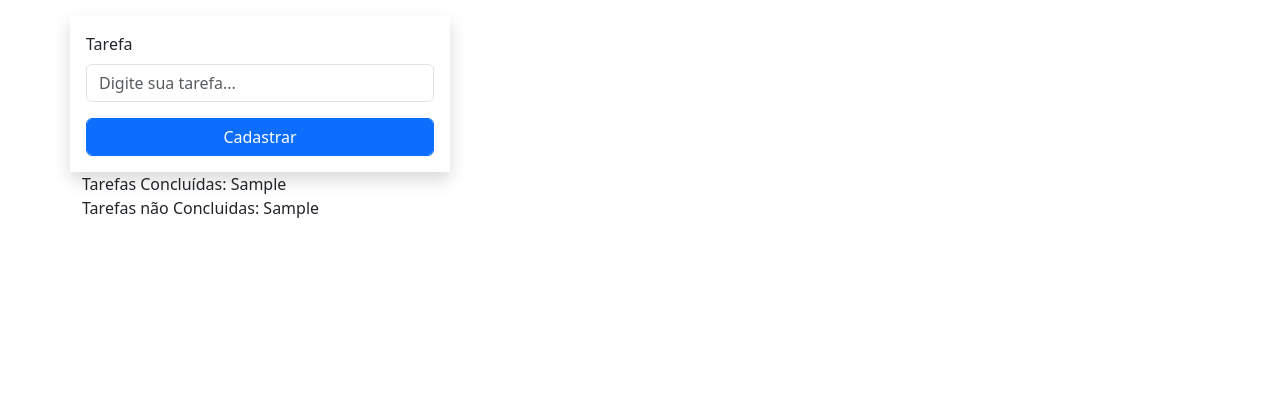
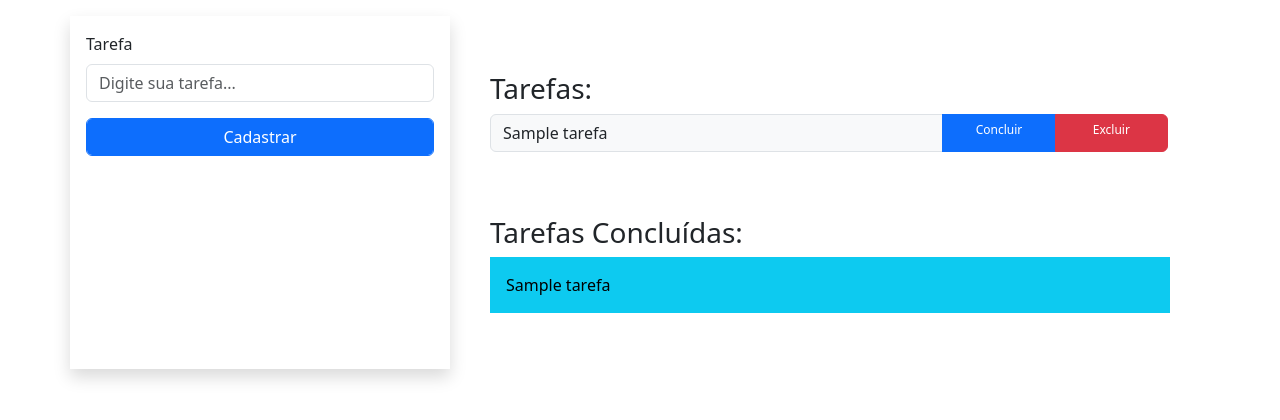
Before and after one commit to emanuel07mii/project_to_do_list, a Django app: template to_do_lists/templates/to_do_lists/index.html in a window 1280 px wide. Shown: the part 56-476 px from the top of the page. Run offline with Django 5.2, Linux system fonts and the light colour scheme; a user stored in the database is signed in; the template is opened without the code that fills it: values that come from a table or form of the project are taken from there, most other values are stand-ins (such as "Sample title", 1, 10 or a date in 2020); some libraries are stand-ins or nearby versions.

Commit message:
Estilizando página index - Aula 07

```diff
--- a/to_do_lists/templates/to_do_lists/base.html
+++ b/to_do_lists/templates/to_do_lists/base.html
@@ -4,6 +4,10 @@
 <html lang="ptbr">
 <html>
     <head>
+        <meta http-equiv="Cache-Control" content="no-cache, no-store, must-revalidate">
+        <meta http-equiv="Pragma" content="no-cache">
+        <meta http-equiv="Expires" content="0">
+
         <meta charset="utf-8">
         <meta http-equiv="X-UA-Compatible" content="IE=edge">
         <title>To-Do-List</title>
--- a/to_do_lists/templates/to_do_lists/index.html
+++ b/to_do_lists/templates/to_do_lists/index.html
@@ -3,6 +3,13 @@
 {% block content %}
 
 {% if user.is_authenticated %}
+
+
+<style>
+    .btn_small{
+        font-size: 12px;
+    }
+</style>
 
 <div class="row">
 
@@ -18,15 +25,36 @@
 
     </form>
 
-    <div>
-        <div>
-            Tarefas Concluídas:
-            {{ tarefas_concluidas }}
+    <div class="mt-3 p-4 col-12 col-md-8">
+        <div class="p-3 mt-3 col-12">
+
+            <h3>Tarefas:</h2>
+            {% if tarefas_nao_concluidas %}
+                {% for tarefa in tarefas_nao_concluidas %}
+                    <div class="input-group mb-3 col-12" id="basic-addon1">
+                        <span class="input-group-text col-8">{{ tarefa }}</span>
+                        <a class="btn btn-primary col-2 btn_small" href="#">Concluir</a>
+                        <a class="btn btn-danger col-2 btn_small" href="#">Excluir</a>
+                    </div>
+                {% endfor %}
+            {% else %}
+                <p>Não há tarefas cadastradas.</p>
+            {% endif %}
         </div>
 
-        <div>
-            Tarefas não Concluidas:
-            {{ tarefas_nao_concluidas }}
+        <div class="p-3 mt-3 col-12">
+            <h3>Tarefas Concluídas:</h2>
+                {% if tarefas_nao_concluidas %}
+                    {% for tarefa in tarefas_concluidas %}
+                        <div class="mb-3 col-12 text-bg-info p-3">
+                            <span class=" col-8">{{ tarefa }}</span>
+                            <!-- <a class="btn btn-secondary col-2 btn_small" href="#">Arquivar</a>
+                            <a class="btn btn-danger col-2 btn_small" href="#">Excluir</a> -->
+                        </div>
+                    {% endfor %}
+            {% else %}
+                <p>Não há tarefas Concluidas.</p>
+            {% endif %}
         </div>
     </div>
 
```
Also changed, not shown: to_do_lists/views.py (+14 -3 lines), db.sqlite3.
